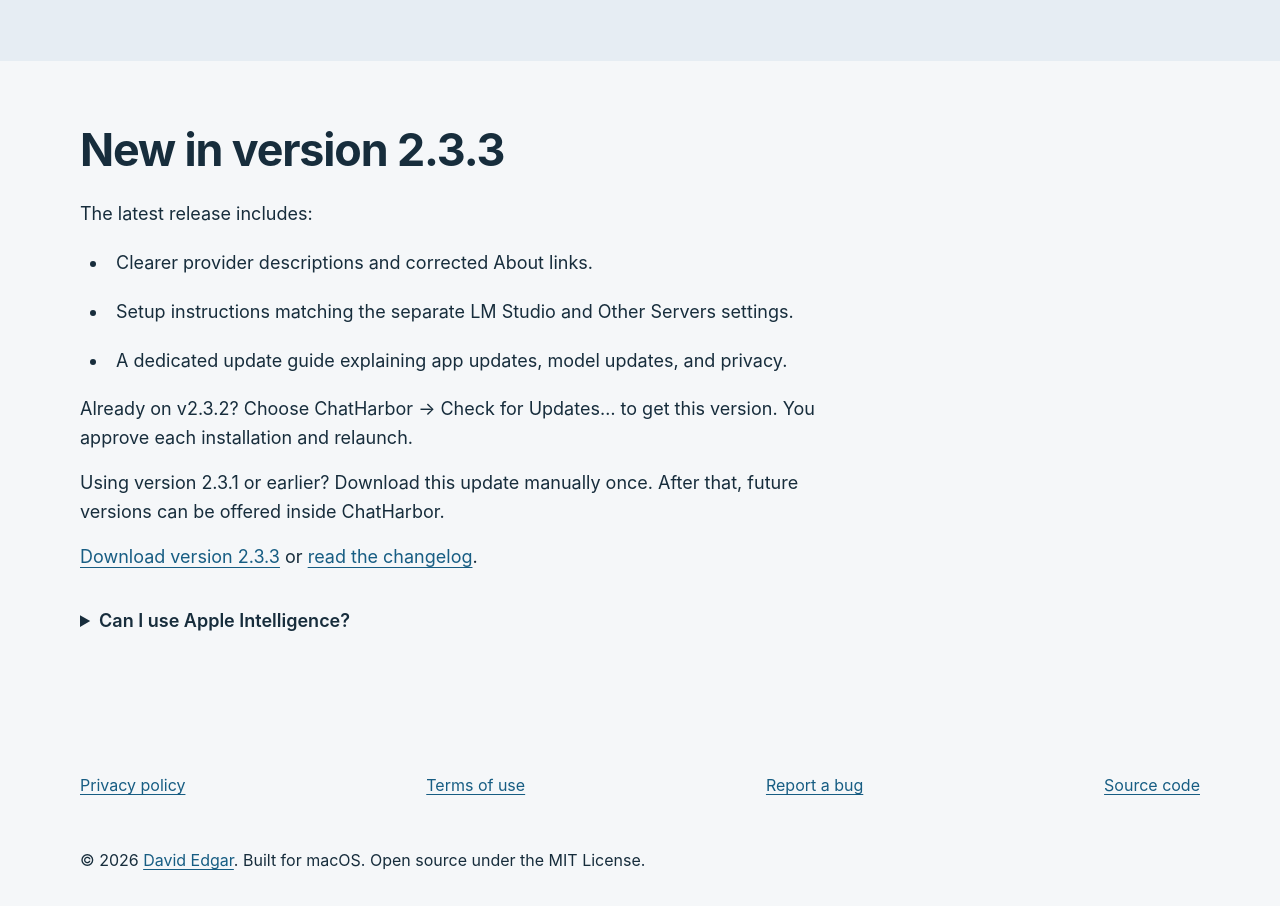
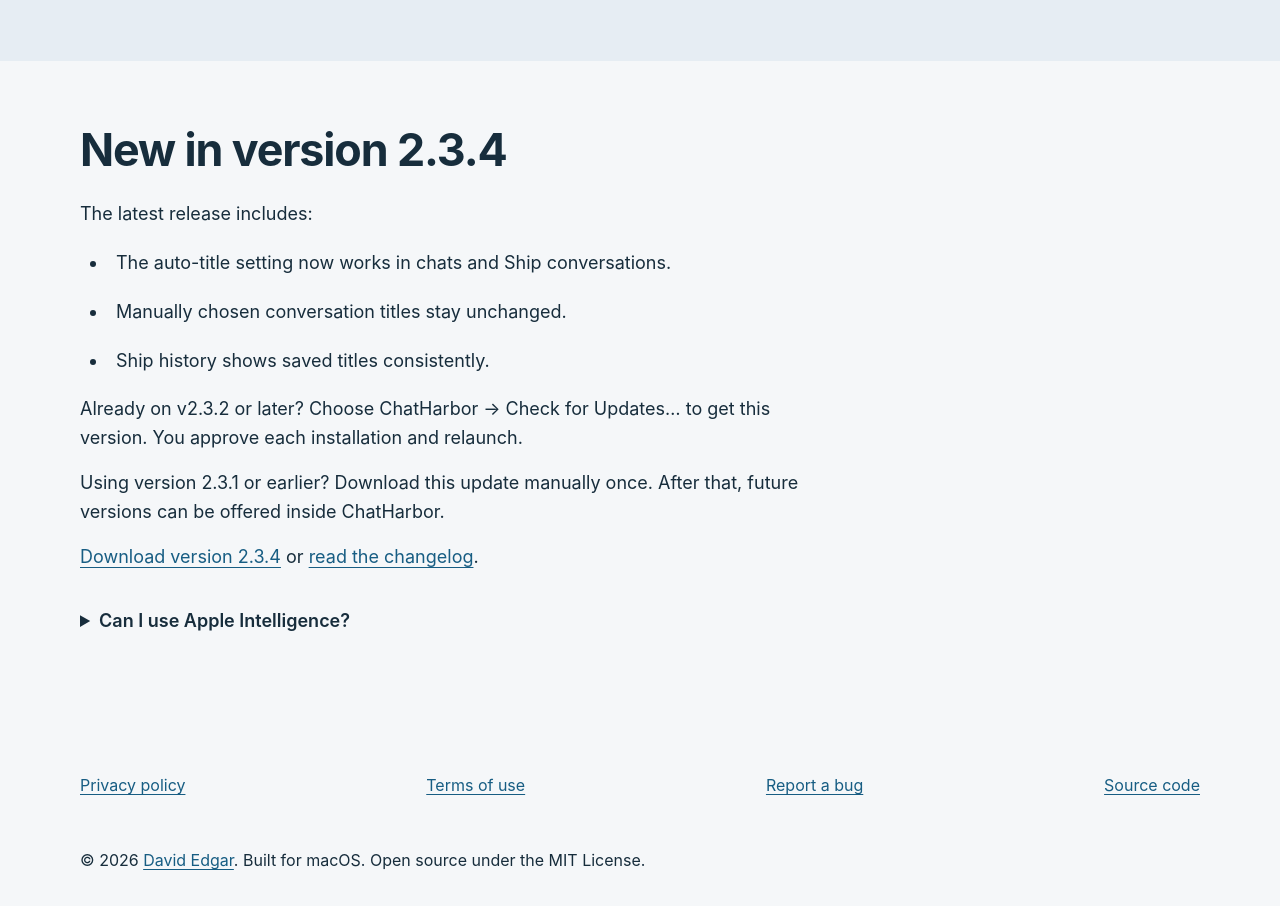
Before and after one commit to d-edgar/ChatHarbor, a plain HTML site: page docs/index.html in a window 1280 px wide. Shown: the part 3365-4271 px from the top of the page. Drawn offline with Linux system fonts and the light colour scheme.

Commit message:
Prepare v2.3.4 auto-title patch release

```diff
--- a/docs/index.html
+++ b/docs/index.html
@@ -74,10 +74,10 @@
 <a href="privacy.html">Read the privacy policy</a>
 </div></div></section>
 <section id="coming-next" class="container">
-<h2>New in version 2.3.3</h2>
+<h2>New in version 2.3.4</h2>
 <p>The latest release includes:</p>
-<ul class="steps"><li>Clearer provider descriptions and corrected About links.</li><li>Setup instructions matching the separate LM Studio and Other Servers settings.</li><li>A dedicated update guide explaining app updates, model updates, and privacy.</li></ul><p>Already on v2.3.2? Choose ChatHarbor → Check for Updates… to get this version. You approve each installation and relaunch.</p><p>Using version 2.3.1 or earlier? Download this update manually once. After that, future versions can be offered inside ChatHarbor.</p>
-<p><a href="https://github.com/d-edgar/ChatHarbor/releases/tag/v2.3.3">Download version 2.3.3</a> or <a href="https://github.com/d-edgar/ChatHarbor/blob/main/CHANGELOG.md">read the changelog</a>.</p>
+<ul class="steps"><li>The auto-title setting now works in chats and Ship conversations.</li><li>Manually chosen conversation titles stay unchanged.</li><li>Ship history shows saved titles consistently.</li></ul><p>Already on v2.3.2 or later? Choose ChatHarbor → Check for Updates… to get this version. You approve each installation and relaunch.</p><p>Using version 2.3.1 or earlier? Download this update manually once. After that, future versions can be offered inside ChatHarbor.</p>
+<p><a href="https://github.com/d-edgar/ChatHarbor/releases/tag/v2.3.4">Download version 2.3.4</a> or <a href="https://github.com/d-edgar/ChatHarbor/blob/main/CHANGELOG.md">read the changelog</a>.</p>
 <details><summary>Can I use Apple Intelligence?</summary><p>Apple Intelligence is available in source builds made with Xcode 26 or later, on compatible Apple Silicon Macs with macOS 26 or later and Apple Intelligence enabled. It is not included in the current published download.</p></details>
 </section>
 </main>
```
Also changed, not shown: docs/help/index.html (+2 -2 lines), docs/privacy.html (+1 -1 lines), docs/terms.html (+1 -1 lines), 3 other files.
